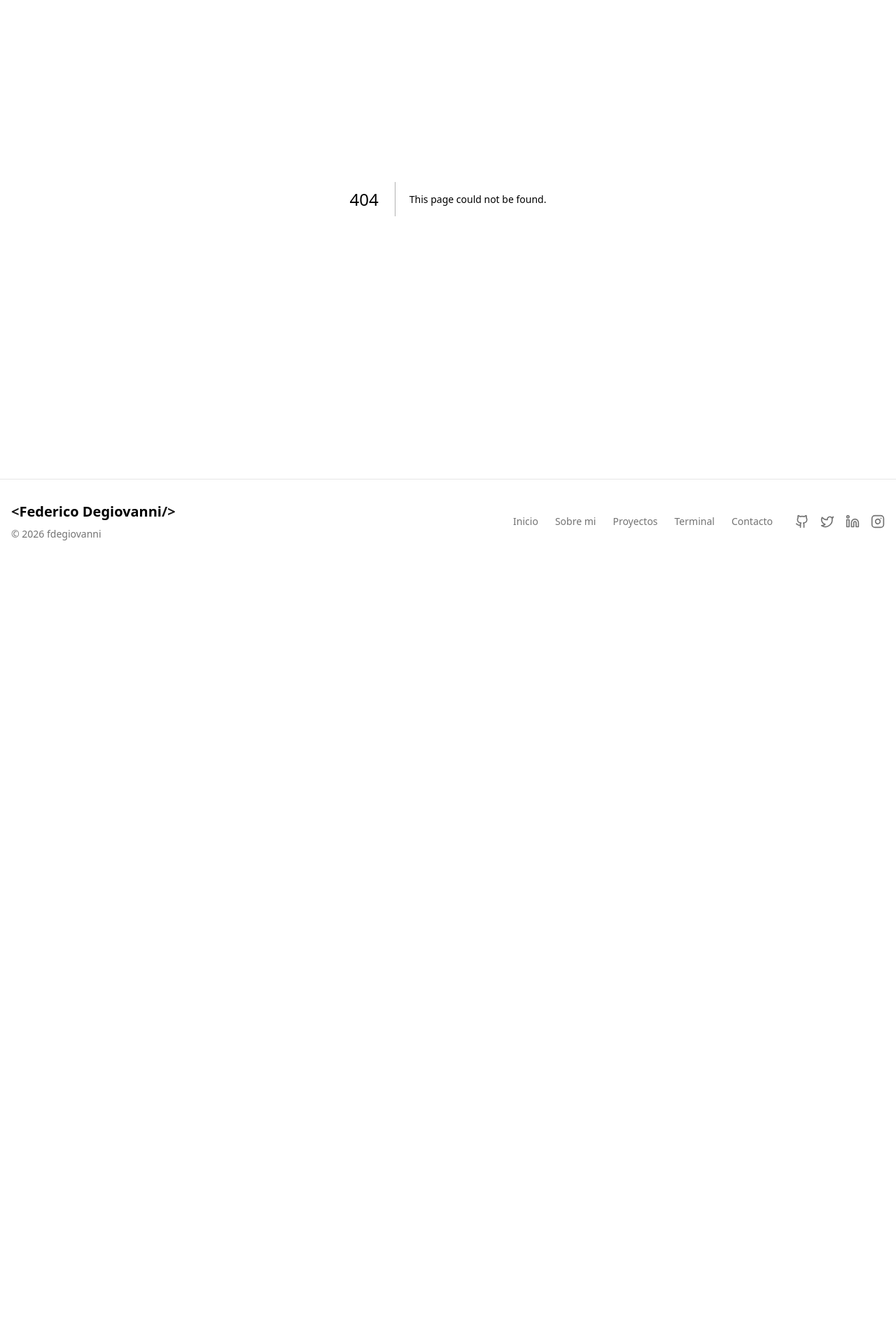
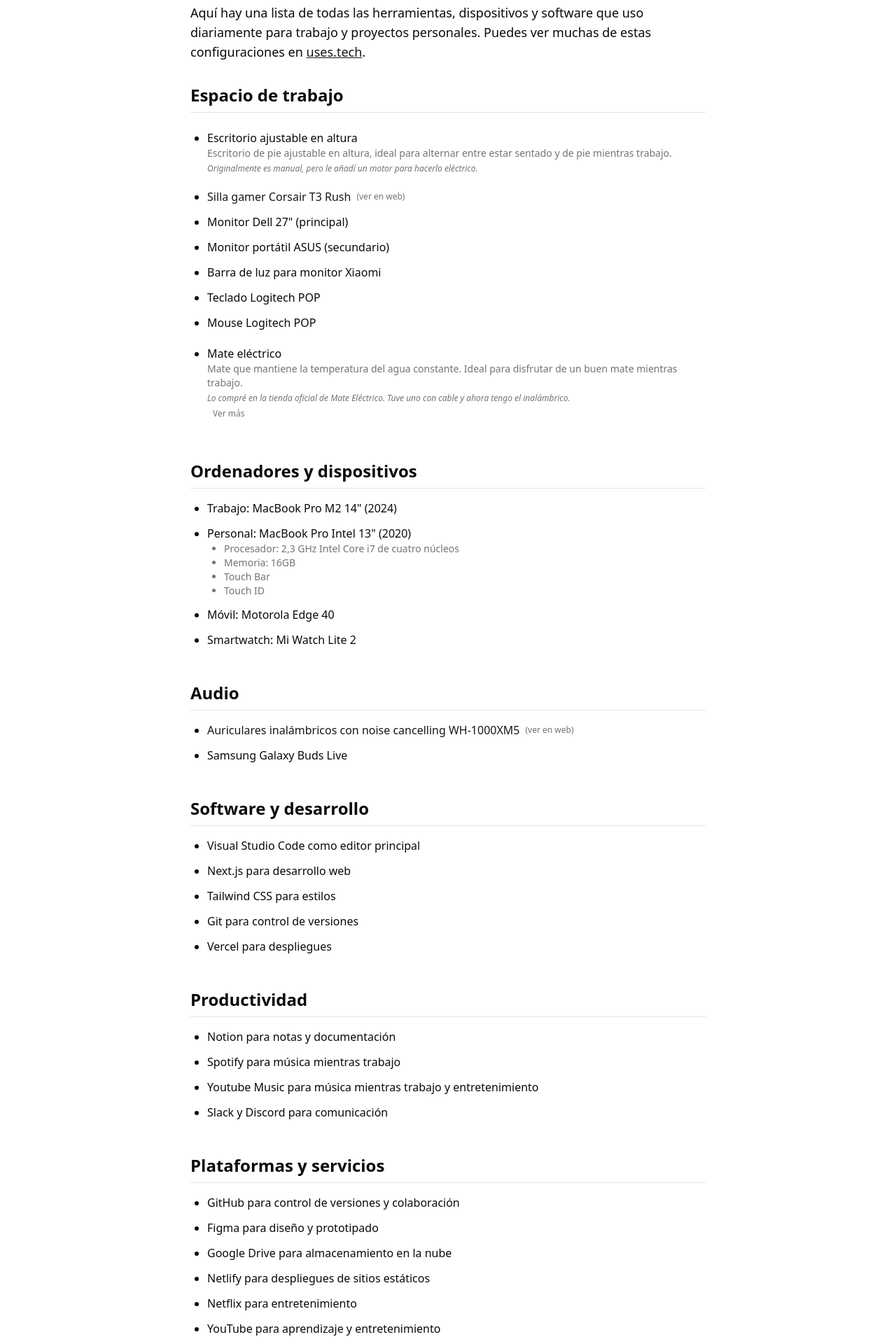
Before and after one commit to fdegiovanni/landing, a Next.js app: page /uses in a window 1280 px wide. Before the commit this address had no page. Shown: the part 180-2100 px from the top of the page at 70% size. Before the commit the page ends 985 px from the top, so only its background shows below. Built offline with nearby package versions, Linux system fonts and the light colour scheme.

Commit message:
add page uses

```diff
--- /dev/null
+++ b/src/app/uses/page.tsx
@@ -0,0 +1,129 @@
+import type { Metadata } from "next"
+import Image from "next/image";
+
+import { usesData, UseItem, UseSection, lastUpdated } from "@/data/uses";
+
+
+export const metadata: Metadata = {
+  title: "Uses | Algunas de las cosas que uso",
+  description: "Aquí hay una lista de todas las herramientas, gadgets y software que uso a diario para el trabajo y proyectos personales.",
+}
+
+function UseItemRenderer({ item }: { item: UseItem }) {
+    switch (item.type) {
+      case 'text':
+        return <li>{item.content}</li>;
+
+      case 'bulleted':
+        return (
+          <li>
+            <p className="font-medium">{item.title}</p>
+            {item.body && <p className="text-sm text-muted-foreground">{item.body}</p>}
+            <ul className="list-disc pl-6">
+              {item.bullets.map((bullet, index) => (
+                <li key={index} className="text-sm text-muted-foreground">{bullet}</li>
+              ))}
+            </ul>
+          </li>
+        );
+
+      case 'link':
+        return (
+          <li>
+            <a
+              href={item.url}
+              target="_blank"
+              rel="noopener noreferrer"
+              className="text-primary hover:underline hover:text-primary/80 flex items-center"
+            >
+              {item.content}
+              <span className="text-xs ml-2 text-muted-foreground">(ver en web)</span>
+            </a>
+          </li>
+        );
+
+      case 'image':
+        return (
+          <li className="flex justify-between items-center">
+            <span>{item.content}</span>
+            {item.url && (
+              <a
+                href={item.url}
+                target="_blank"
+                rel="noopener noreferrer"
+                className="text-xs ml-2 text-muted-foreground hover:underline hover:text-primary/80"
+              >
+                Ver imagen
+              </a>
+            )}
+            <div className="h-12 w-12 relative">
+              <Image
+                src={item.imageUrl}
+                alt={item.imageAlt || item.content}
+                className="rounded-md object-cover"
+                fill
+                sizes="48px"
+              />
+            </div>
+          </li>
+        );
+
+      case 'structured':
+        return (
+          <li className="py-2">
+            <p className="font-medium">{item.title}</p>
+            <p className="text-sm text-muted-foreground">{item.body}</p>
+            {item.additionalInfo && (
+              <p className="text-xs italic mt-1 text-muted-foreground">{item.additionalInfo}</p>
+            )}
+            {item.url && (
+              <a
+                href={item.url}
+                target="_blank"
+                rel="noopener noreferrer"
+                className="text-xs ml-2 text-muted-foreground hover:underline hover:text-primary/80"
+              >
+                Ver más
+              </a>
+            )}
+          </li>
+        );
+    }
+  }
+
+export default function UsesPage() {
+  return (
+    <div className="container max-w-3xl mx-auto px-4 py-12">
+      <h1 className="text-4xl font-bold mb-8">Uses</h1>
+
+      <p className="text-lg mb-8">
+        Aquí hay una lista de todas las herramientas, dispositivos y software que uso diariamente para trabajo y proyectos personales.
+        Puedes ver muchas de estas configuraciones en {" "}
+        <a
+          href="https://uses.tech"
+          className="text-primary underline hover:text-primary/80"
+          target="_blank"
+          rel="noopener noreferrer"
+        >
+          uses.tech
+        </a>
+        .
+      </p>
+
+    {usesData.map((section: UseSection) => (
+      <section key={section.title} className="mb-12">
+        <h2 className="text-2xl font-bold mb-4 border-b pb-2">{section.title}</h2>
+        <ul className="space-y-3 list-disc pl-6">
+        {section.items.map((item, index) => (
+              <UseItemRenderer key={index} item={item} />
+            ))}
+        </ul>
+      </section>
+    ))}
+
+      <footer className="text-sm text-gray-500 mt-16">
+        <p>Última actualización: {lastUpdated}</p>
+      </footer>
+    </div>
+  )
+}
--- a/src/components/footer.tsx
+++ b/src/components/footer.tsx
@@ -22,6 +22,9 @@
             </Link>
             <p className="text-sm text-muted-foreground mt-2">
               © {currentYear} fdegiovanni
+            </p>
+            <p className="text-xs text-muted-foreground mt-1">
+              Creado con <a href="https://v0.dev" target="_blank" rel="noopener noreferrer" className="hover:text-primary">V0</a> y <a href="https://github.com/features/copilot" target="_blank" rel="noopener noreferrer" className="hover:text-primary">GitHub Copilot</a>
             </p>
           </div>
 
--- /dev/null
+++ b/src/data/uses.ts
@@ -0,0 +1,178 @@
+export type UseItem =
+  | UseItemText
+  | UseItemLink
+  | UseItemWithImage
+  | UseItemBulleted
+  | UseItemStructured;
+
+export interface UseItemText {
+  type: "text";
+  content: string;
+}
+
+export interface UseItemLink {
+  type: "link";
+  content: string;
+  url: string;
+}
+
+export interface UseItemWithImage {
+  type: "image";
+  content: string;
+  imageUrl: string;
+  imageAlt?: string;
+  url?: string;
+}
+
+export interface UseItemStructured {
+  type: "structured";
+  title: string;
+  body: string;
+  additionalInfo?: string;
+  url?: string;
+}
+
+export interface UseItemBulleted {
+  type: "bulleted";
+  title: string;
+  body?: string;
+  bullets: string[];
+}
+
+export interface UseSection {
+  title: string;
+  items: UseItem[];
+}
+
+export const lastUpdated = new Date("2025-05-20").toLocaleDateString("es-ES", {
+  month: "long",
+  year: "numeric",
+});
+
+export const usesData: UseSection[] = [
+  {
+    title: "Espacio de trabajo",
+    items: [
+      {
+        type: "structured",
+        title: "Escritorio ajustable en altura",
+        body: "Escritorio de pie ajustable en altura, ideal para alternar entre estar sentado y de pie mientras trabajo.",
+        additionalInfo:
+          "Originalmente es manual, pero le añadí un motor para hacerlo eléctrico.",
+      },
+      {
+        type: "link",
+        content: "Silla gamer Corsair T3 Rush",
+        url: "https://www.corsair.com/es/es/p/gaming-chairs/cf-9010057-ww/t3-rush-fabric-gaming-chair-2023-charcoal-cf-9010057-ww",
+      },
+      {
+        type: "text",
+        content: 'Monitor Dell 27" (principal)',
+      },
+      {
+        type: "text",
+        content: "Monitor portátil ASUS (secundario)",
+      },
+      {
+        type: "text",
+        content: "Barra de luz para monitor Xiaomi",
+      },
+      {
+        type: "text",
+        content: "Teclado Logitech POP",
+      },
+      {
+        type: "text",
+        content: "Mouse Logitech POP",
+      },
+      {
+        type: "structured",
+        title: "Mate eléctrico",
+        url: "https://mateelectrico.com/",
+        body: "Mate que mantiene la temperatura del agua constante. Ideal para disfrutar de un buen mate mientras trabajo.",
+        additionalInfo:
+          "Lo compré en la tienda oficial de Mate Eléctrico. Tuve uno con cable y ahora tengo el inalámbrico.",
+      },
+    ],
+  },
+  {
+    title: "Ordenadores y dispositivos",
+    items: [
+      {
+        type: "text",
+        content: 'Trabajo: MacBook Pro M2 14" (2024)',
+      },
+      {
+        type: "bulleted",
+        title: 'Personal: MacBook Pro Intel 13" (2020)',
+        bullets: [
+          "Procesador: 2,3 GHz Intel Core i7 de cuatro núcleos",
+          "Memoria: 16GB",
+          "Touch Bar",
+          "Touch ID",
+        ],
+      },
+      {
+        type: "text",
+        content: "Móvil: Motorola Edge 40",
+      },
+      {
+        type: "text",
+        content: "Smartwatch: Mi Watch Lite 2",
+      },
+    ],
+  },
+  {
+    title: "Audio",
+    items: [
+      {
+        type: "link",
+        content: "Auriculares inalámbricos con noise cancelling WH-1000XM5",
+        url: "https://store.sony.com.ar/wh-1000xm5/p",
+      },
+      {
+        type: "text",
+        content: "Samsung Galaxy Buds Live",
+      },
+    ],
+  },
+  {
+    title: "Software y desarrollo",
+    items: [
+      { type: "text", content: "Visual Studio Code como editor principal" },
+      { type: "text", content: "Next.js para desarrollo web" },
+      { type: "text", content: "Tailwind CSS para estilos" },
+      { type: "text", content: "Git para control de versiones" },
+      { type: "text", content: "Vercel para despliegues" },
+    ],
+  },
+  {
+    title: "Productividad",
+    items: [
+      { type: "text", content: "Notion para notas y documentación" },
+      { type: "text", content: "Spotify para música mientras trabajo" },
+      {
+        type: "text",
+        content: "Youtube Music para música mientras trabajo y entretenimiento",
+      },
+      { type: "text", content: "Slack y Discord para comunicación" },
+    ],
+  },
+  {
+    title: "Plataformas y servicios",
+    items: [
+      {
+        type: "text",
+        content: "GitHub para control de versiones y colaboración",
+      },
+      { type: "text", content: "Figma para diseño y prototipado" },
+      { type: "text", content: "Google Drive para almacenamiento en la nube" },
+      { type: "text", content: "Netlify para despliegues de sitios estáticos" },
+      { type: "text", content: "Netflix para entretenimiento" },
+      { type: "text", content: "YouTube para aprendizaje y entretenimiento" },
+      { type: "text", content: "HBO Max para series y películas" },
+      { type: "text", content: "Amazon Prime Video para series y películas" },
+      { type: "text", content: "Disney+ para series y películas" },
+    ],
+  },
+];
--- a/src/lib/nav-links.ts
+++ b/src/lib/nav-links.ts
@@ -5,4 +5,5 @@
     // { href: "/blog", label: "Blog" },
     { href: "/terminal", label: "Terminal" },
     { href: "/contact", label: "Contacto" },
+    { href: "/uses", label: "Uses" },
   ]
```
